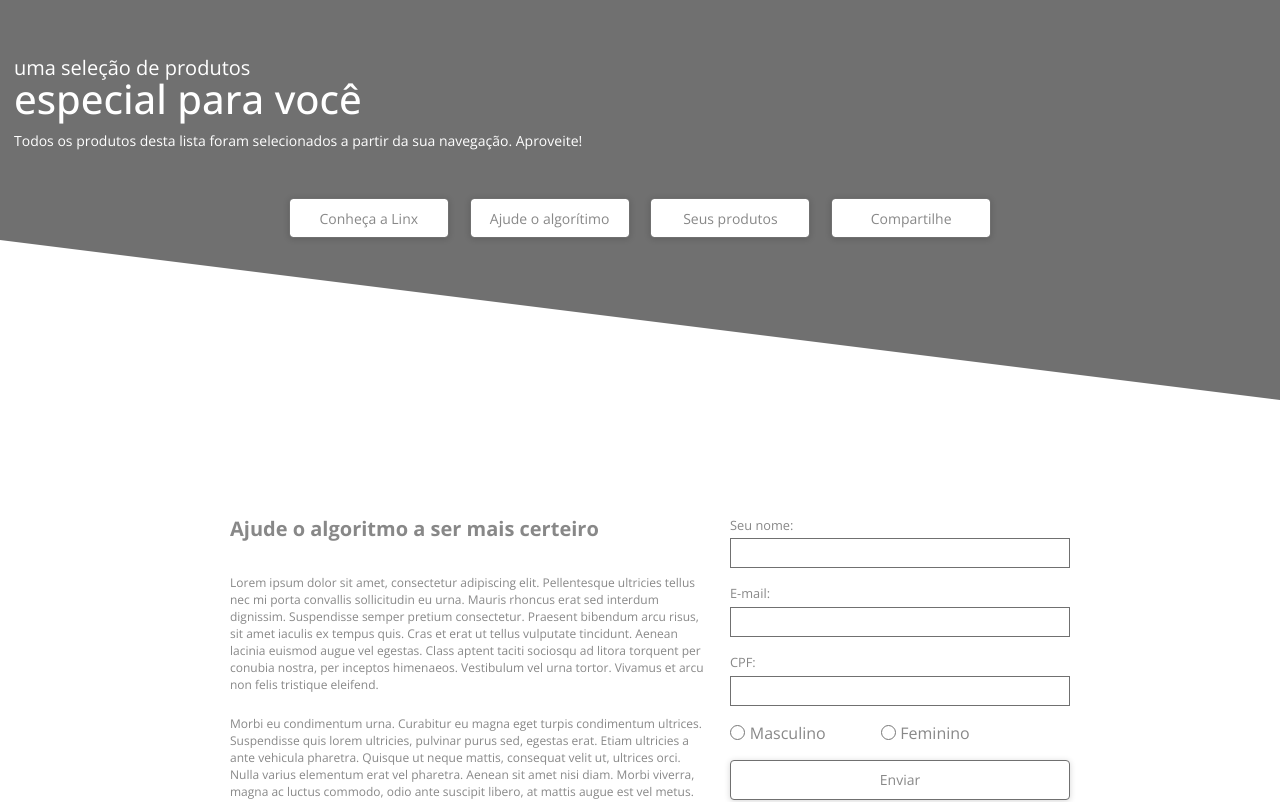
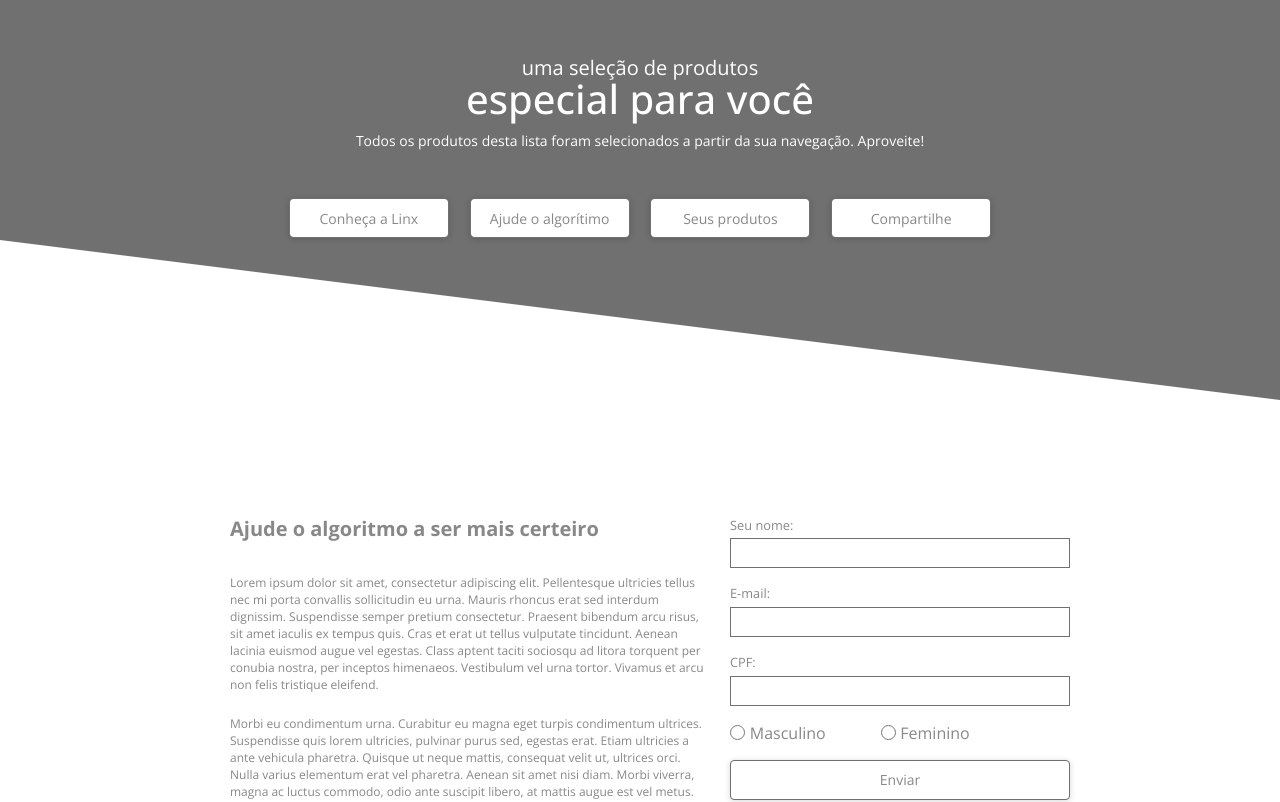
Before and after one commit to GabrielAlvesFS/LinxImpulse-LandingPage, a React (Vite) app: page / in a window 1280 px wide. Shown: the top 802 px of the page. Built offline with nearby package versions, Linux system fonts and the light colour scheme.

Commit message:
:iphone: feat: Responsividade do Header para Tablet's

```diff
--- a/src/components/Header/style.js
+++ b/src/components/Header/style.js
@@ -1,4 +1,5 @@
 import styled from 'styled-components';
+import { device } from '../../style/device';
 
 export const HeaderContainer = styled.header`
   width: 100%;
@@ -52,6 +53,10 @@ export const HeaderTitulos = styled.div`
     margin-top: 10px;
     font-weight: 400;
   }
+
+  @media ${device.tablet} {
+    text-align: center;
+  }
 `;
 
 export const HeaderButtonsContainer = styled.div`
```
